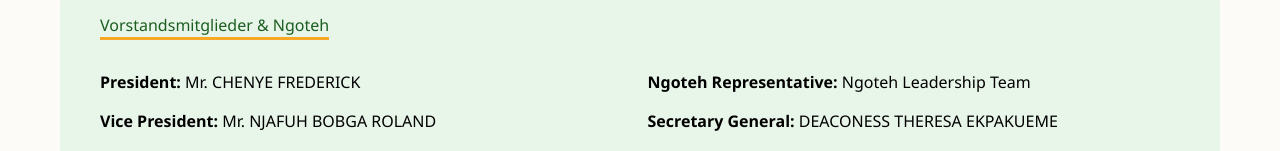
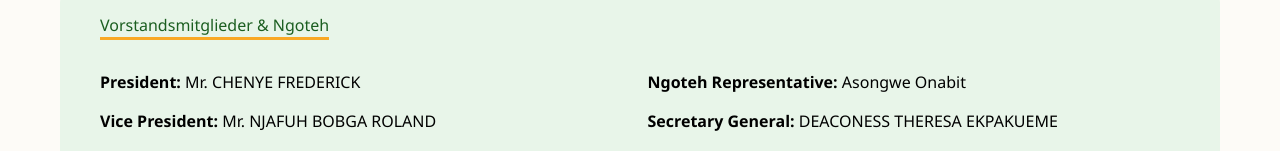
Before and after one commit to chifru19/grassland-verein, a React (Create React App) app: page / in a window 1280 px wide. Shown: the part 515-666 px from the top of the page. Built offline with nearby package versions, Linux system fonts and the light colour scheme.

Commit message:
Update Exco list with Asongwe Onabit

```diff
--- a/src/App.js
+++ b/src/App.js
@@ -88,7 +88,7 @@ export default function App() {
   // --- DATA REPOSITORIES ---
   const excoData = [
     { pos: "President", name: "Mr. CHENYE FREDERICK" },
-    { pos: "Ngoteh Representative", name: "Ngoteh Leadership Team" },
+    { pos: "Ngoteh Representative", name: "Asongwe Onabit" },
     { pos: "Vice President", name: "Mr. NJAFUH BOBGA ROLAND" },
     { pos: "Secretary General", name: "DEACONESS THERESA EKPAKUEME" },
     { pos: "Vice Secretary General", name: "Ms. SEDONI ABAH" },
@@ -141,7 +141,7 @@ export default function App() {
       {/* MAIN CONTENT AREA */}
       <main style={{ maxWidth: '1200px', margin: '0 auto', padding: '40px 20px' }}>
 
-        {/* EXCO / LEADERSHIP SECTION */}
+        {/* EXCO SECTION */}
         <section id="exco" style={{ marginBottom: '80px', padding: '40px', background: '#e8f5e9', borderRadius: '30px' }}>
           <h2 style={{ color: '#1b5e20', borderBottom: '3px solid #f9a825', display: 'inline-block', marginBottom: '30px' }}>{c.excoTitle}</h2>
           <div style={{ display: 'grid', gridTemplateColumns: '1fr 1fr', gap: '15px' }}>
@@ -175,7 +175,7 @@ export default function App() {
           </div>
         </section>
 
-        {/* JOIN MEMBERSHIP */}
+        {/* JOIN SECTION */}
         <section id="join" style={{ marginBottom: '80px', padding: '40px', background: '#fff', borderRadius: '30px', boxShadow: '0 4px 15px rgba(0,0,0,0.1)' }}>
           <h2 style={{ color: '#1b5e20' }}>{c.registerTitle}</h2>
           <form onSubmit={handleRegister}>
```
